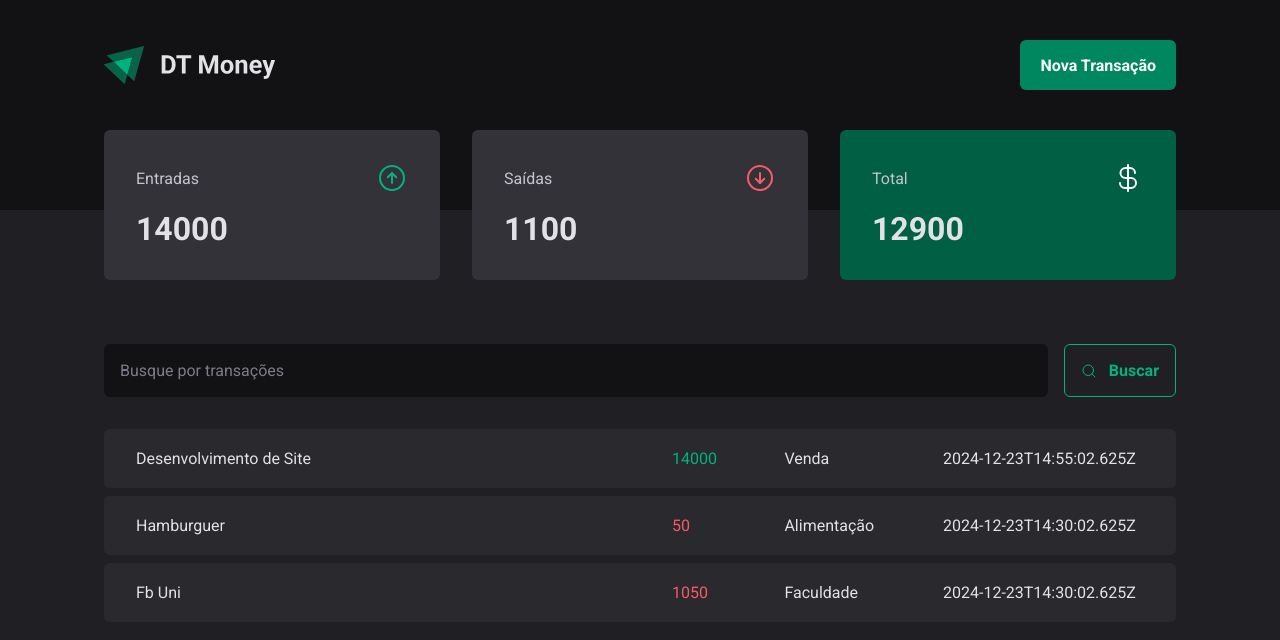
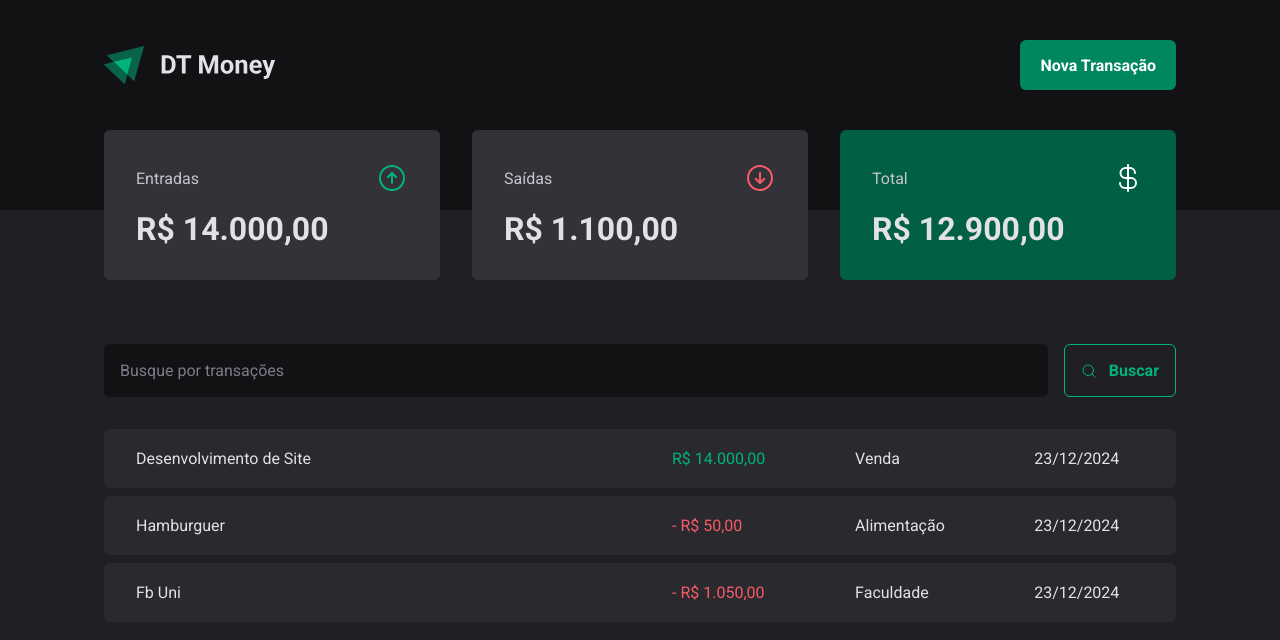
Before and after one commit to CarlosAlexandredevv/Dt-money, a React (Vite) app: page / in a window 1280 px wide. Shown: the top 640 px of the page. Built offline with nearby package versions, Linux system fonts and the light colour scheme; data requests are answered from the project's data file.

Commit message:
:1234: feat: formatter date and price

```diff
--- a/src/components/Summary/index.tsx
+++ b/src/components/Summary/index.tsx
@@ -2,6 +2,7 @@
 import { SummaryCard, SummaryContainer } from './styles';
 import { TransactionsContext } from '../../contexts/TransactionsContext';
 import { useContext } from 'react';
+import { princeFormatter } from '../../utils/formatter';
 
 export function Summary() {
   const { transactions } = useContext(TransactionsContext);
@@ -33,7 +34,7 @@
           <ArrowCircleUp size={32} color="#00b37e" />
         </header>
 
-        <strong>{summary.income}</strong>
+        <strong>{princeFormatter.format(summary.income)}</strong>
       </SummaryCard>
 
       <SummaryCard>
@@ -42,7 +43,7 @@
           <ArrowCircleDown size={32} color="#f75a68" />
         </header>
 
-        <strong>{summary.outcome}</strong>
+        <strong>{princeFormatter.format(summary.outcome)}</strong>
       </SummaryCard>
 
       <SummaryCard variant="green">
@@ -51,7 +52,7 @@
           <CurrencyDollar size={32} color="#fff" />
         </header>
 
-        <strong>{summary.total}</strong>
+        <strong>{princeFormatter.format(summary.total)}</strong>
       </SummaryCard>
     </SummaryContainer>
   );
--- a/src/pages/Transactions/index.tsx
+++ b/src/pages/Transactions/index.tsx
@@ -8,6 +8,7 @@
   TransactionsTable,
 } from './styles';
 import { TransactionsContext } from '../../contexts/TransactionsContext';
+import { dateFormatter, princeFormatter } from '../../utils/formatter';
 
 export function Transactions() {
   const { transactions } = useContext(TransactionsContext);
@@ -27,11 +28,14 @@
                   <td width="50%">{transaction.description}</td>
                   <td>
                     <PriceHighlight variant={transaction.type}>
-                      {transaction.price}
+                      {transaction.type === 'outcome' && '- '}
+                      {princeFormatter.format(transaction.price)}
                     </PriceHighlight>
                   </td>
                   <td>{transaction.category}</td>
-                  <td>{transaction.createdAt}</td>
+                  <td>
+                    {dateFormatter.format(new Date(transaction.createdAt))}
+                  </td>
                 </tr>
               );
             })}
--- /dev/null
+++ b/src/utils/formatter.ts
@@ -0,0 +1,6 @@
+export const dateFormatter = new Intl.DateTimeFormat('pt-BR');
+
+export const princeFormatter = new Intl.NumberFormat('pt-BR', {
+    style: 'currency',
+    currency: 'BRL',
+})
```
